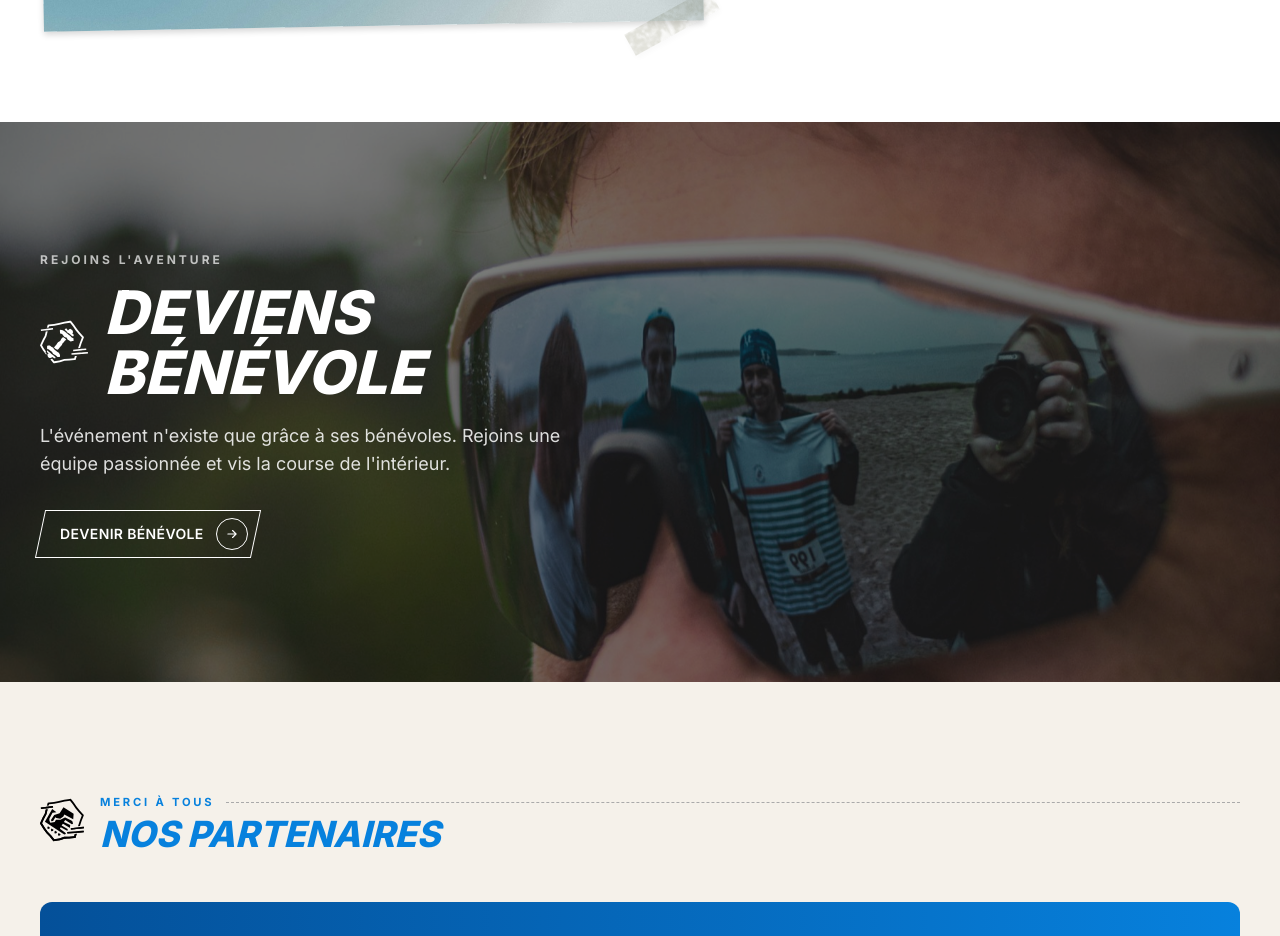
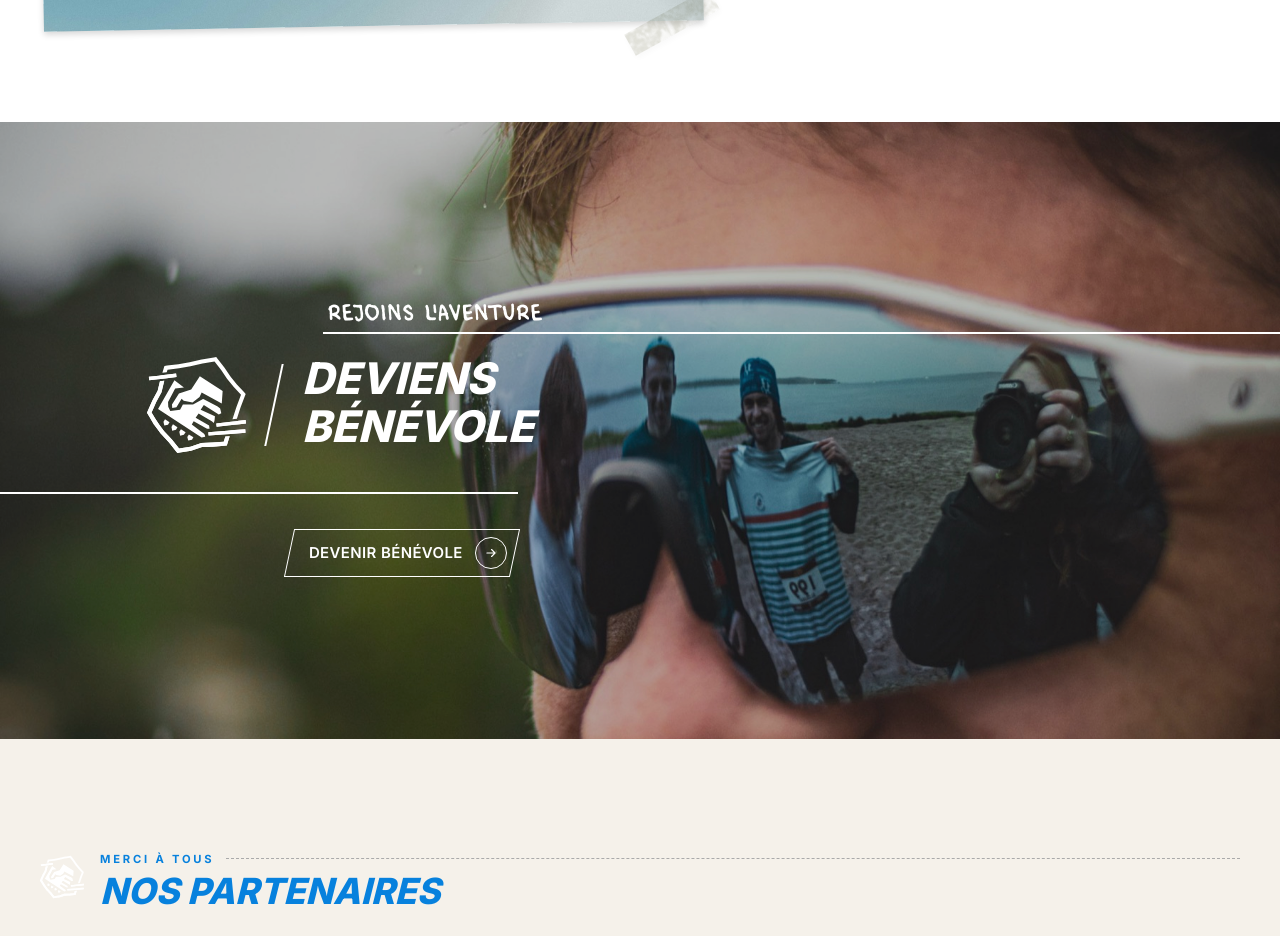
Before and after one commit to maxencecollin/utr-site-web, a Next.js app: page / in a window 1280 px wide. Shown: the part 5380-6316 px from the top of the page. Built offline with nearby package versions, Linux system fonts and the light colour scheme.

Commit message:
Section bénévoles : photo plein cadre, picto poignée de main, barres et séparateur aux specs XD

```diff
--- a/app/components/sections/Benevoles.tsx
+++ b/app/components/sections/Benevoles.tsx
@@ -1,47 +1,69 @@
 import Image from "next/image";
 import ArrowButton from "../ArrowButton";
 
+/*
+  Section construite aux specs XD (section 1440x694) :
+  positions en pourcentages, typo en vw pour rester proportionnelle au cadre.
+*/
 export default function Benevoles() {
   return (
-    <section
-      id="benevoles"
-      className="relative isolate flex min-h-[70vh] items-center overflow-hidden py-24 text-white"
-    >
+    <section id="benevoles" className="relative isolate overflow-hidden text-white">
+      <div className="relative aspect-[1440/694] w-full">
         <Image
           src="/photos/img_2769.jpg"
-        alt=""
+          alt="Bénévoles reflétés dans les lunettes d'un coureur"
           fill
+          priority={false}
           sizes="100vw"
-        className="-z-20 object-cover"
+          className="object-cover"
         />
-      <div className="absolute inset-0 -z-10 bg-dark-900/55" />
+        <div className="absolute inset-0 bg-dark-900/25" />
 
-      <div className="mx-auto w-full max-w-7xl px-6 lg:px-10">
-        <div className="max-w-xl">
-          <span className="text-xs font-bold uppercase tracking-[0.25em] text-white/70">
+        {/* Surtitre (Comico 24px/37px) a left 368 / top 197 */}
+        <span className="font-comico absolute left-[25.56%] top-[28.4%] text-[1.667vw] uppercase leading-[2.569vw]">
           Rejoins l&apos;aventure
         </span>
-          <div className="mt-3 flex items-center gap-4">
+
+        {/* Filet sous le surtitre (left 363, width 1105 -> bord droit), 2px */}
+        <span
+          aria-hidden="true"
+          className="absolute left-[25.2%] right-0 top-[34.15%] h-0.5 bg-white"
+        />
+
+        {/* Picto poignee de main (~84x74) a gauche, centre verticalement sur le titre */}
         <Image
-              src="/images/icones/benevole.svg"
+          src="/images/icones/fichier-13.svg?v=2"
           alt=""
-              width={48}
-              height={48}
-              className="h-12 w-12 shrink-0 invert"
+          width={84}
+          height={74}
+          className="absolute left-[11.5%] top-[46%] h-[7.5vw] w-auto -translate-y-1/2"
         />
-            <h2 className="titre text-5xl leading-none sm:text-6xl">
-              Deviens bénévole
+
+        {/* Separateur entre picto et titre (left 300, top 6354, height 92, 2px),
+            legerement incline facon italique comme le titre */}
+        <span
+          aria-hidden="true"
+          className="absolute left-[21.3%] top-[39.3%] h-[6.39vw] w-0.5 -skew-x-12 bg-white"
+        />
+
+        {/* Titre (Inter 800 italic 49px/54px) a left 340 / top 263 */}
+        <h2 className="titre absolute left-[23.6%] top-[37.9%] text-[3.403vw] leading-[3.75vw]">
+          Deviens
+          <br />
+          bénévole
         </h2>
-          </div>
-          <p className="mt-5 text-lg text-white/85">
-            L&apos;événement n&apos;existe que grâce à ses bénévoles. Rejoins une
-            équipe passionnée et vis la course de l&apos;intérieur.
-          </p>
-          <div className="mt-8">
-            <ArrowButton href="#benevoles" variant="outline-white">
+
+        {/* Filet sous le titre (depuis le bord gauche jusqu'a 40.5%), 2px */}
+        <span
+          aria-hidden="true"
+          className="absolute left-0 top-[60.1%] h-0.5 w-[40.5%] bg-white"
+        />
+
+        {/* Bouton (cadre 290x54 a left 325 / top 6540) */}
+        <div className="absolute left-[22.57%] top-[66.1%]">
+          <ArrowButton href="#benevoles" variant="outline-white" textSize="text-[15px]">
             Devenir bénévole
           </ArrowButton>
-          </div>
         </div>
       </div>
     </section>
```
Also changed, not shown: public/images/icones/benevole.svg, public/images/icones/fichier-13.svg, 19 other files (tests, documents, lock files or other folders). Lines whose indentation alone changed are shown as unchanged.
